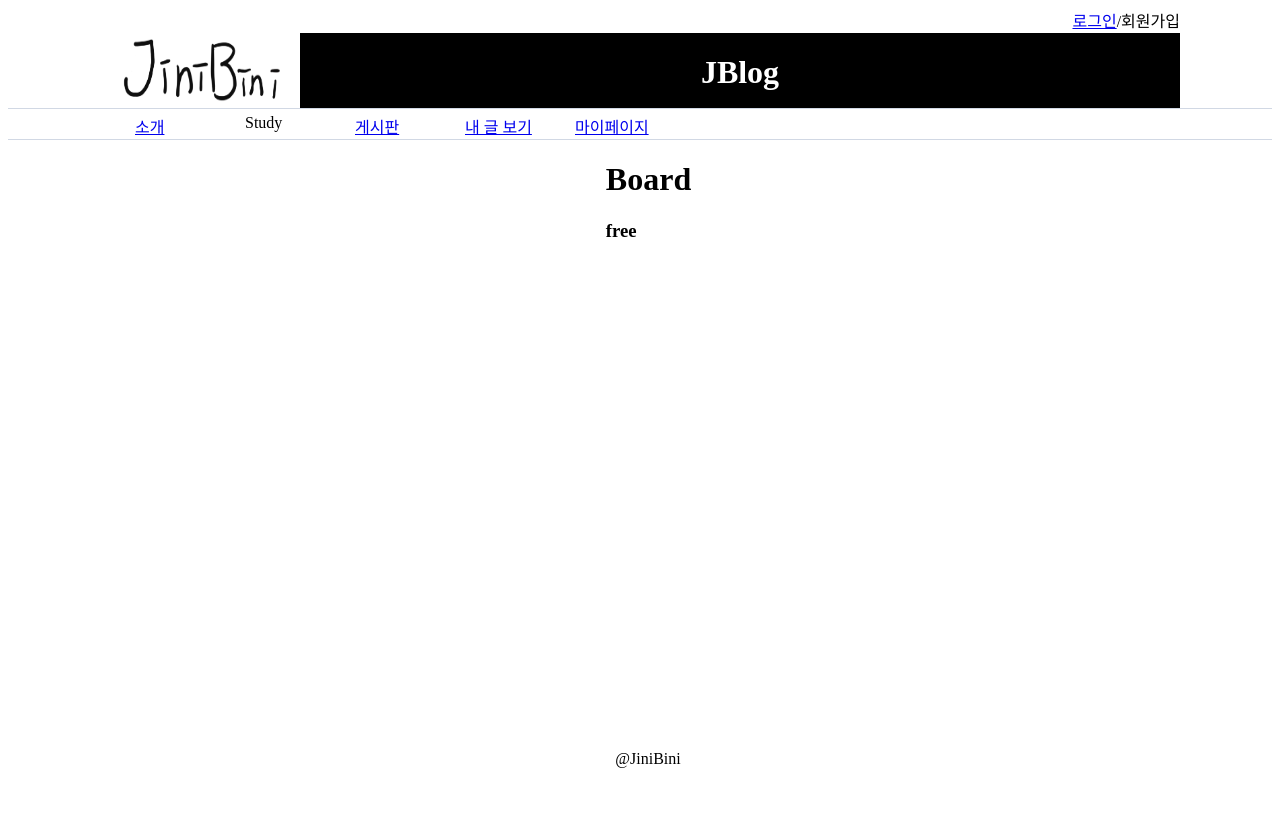
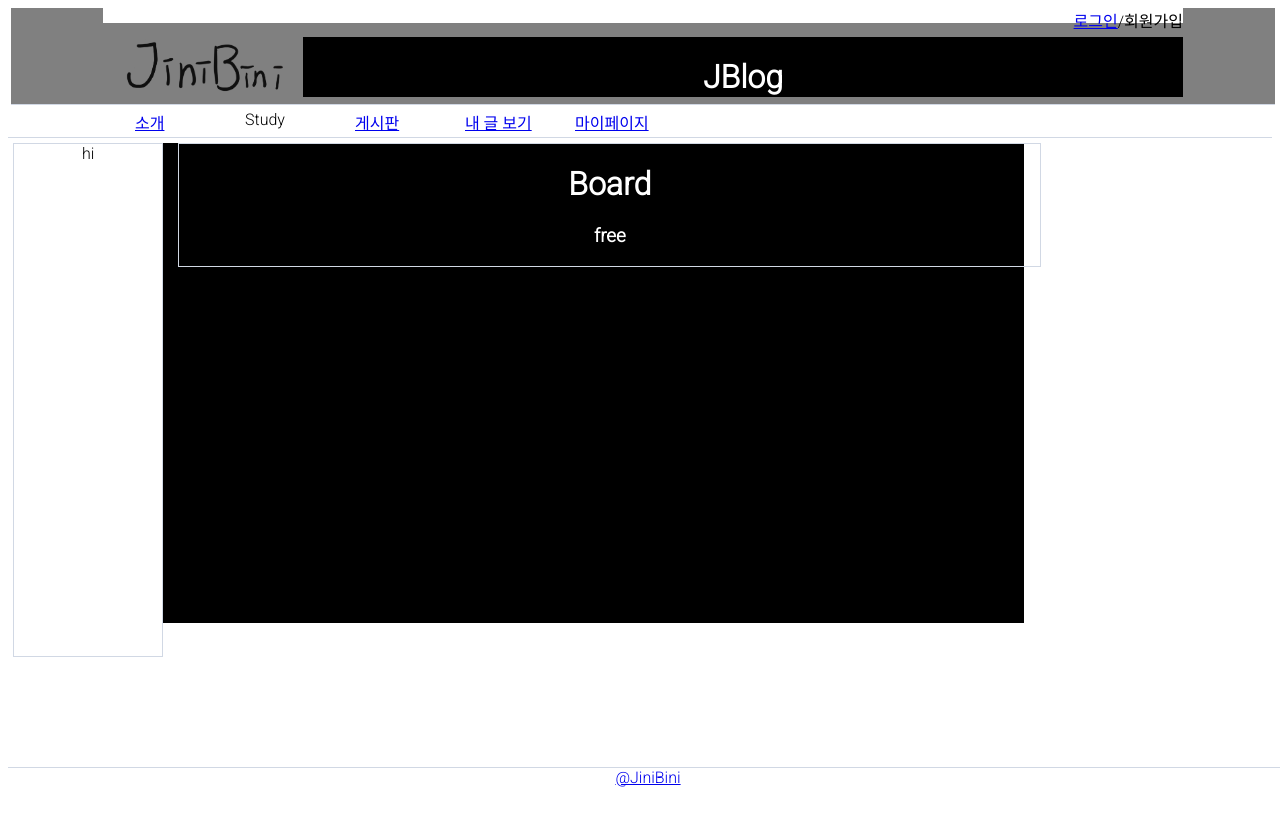
Before and after one commit to JiniBini/JBlog, a React (Create React App) app in the folder react_jblog/: page /board in a window 1280 px wide. Built offline with nearby package versions, Linux system fonts and the light colour scheme.

Commit message:
web structure design -ing

```diff
--- a/react_jblog/src/App.js
+++ b/react_jblog/src/App.js
@@ -4,6 +4,10 @@ import Header from './Layout/Header';
 import Navigation from './Layout/Navigation';
 import Footer from './Layout/Footer';
 import Router from './Routes/Router';
+import Sidebar from './Layout/Sidebar';
+import './fonts.css';
+
+
 
 class App extends Component {
   render() {
@@ -12,6 +16,7 @@ class App extends Component {
         <Header />
         <Navigation />
         <Content>
+          <Sidebar></Sidebar>
           <Router />
         </Content>
         <Footer></Footer>
@@ -21,13 +26,16 @@ class App extends Component {
 }
 
 const Layout = styled.div`
-  margin: 0 auto;
-  display: flex;
   width: 100%;
-  flex-flow: row wrap;
+  height: 100vh;
+  font-family: 'Roboto', sans-serif;
 `
 const Content = styled.div`
-  margin: 0 auto;
+  width: 80%;
+  height: 80%;
+  padding: 5px;
+  display: flex;
+  flew-flow: column wrap;
 `
 
 export default App;
--- a/react_jblog/src/Components/Board.js
+++ b/react_jblog/src/Components/Board.js
@@ -4,7 +4,6 @@ import styled from 'styled-components';
 class Board extends Component {
 
   render() {
-
     return (
       <Layout>
         <Section>
@@ -19,14 +18,16 @@ class Board extends Component {
 
 
 const Layout = styled.div`
-  margin: 0 auto;
-  display: flex;
-  width: 100%;
-  flex-flow: row wrap;
+  width: 880px;
+  height: 75%;
+  background-color: #000000;
+  text-align: center;
+  color: #ffffff;
 `
 const Section = styled.div`
-  width: 80%;
-  margin: 0 auto;
+  width: 100%;
+  border: 1px solid #d1d8e4;
+  margin-left: 15px;
 `
 
 export default Board;
--- a/react_jblog/src/Layout/Footer.js
+++ b/react_jblog/src/Layout/Footer.js
@@ -1,22 +1,35 @@
 import React, { Component } from 'react';
 import styled from 'styled-components';
-import { Link } from 'react-router-dom';
-import logo from './img/simple_logo.png';
+
 
 class Footer extends Component {
     render() {
         return (
-            <Foot>@JiniBini</Foot>
+            <Container>
+                <Foot>
+                    <a href="https://github.com/JiniBini/JBlog" target="blank">@JiniBini</a>
+                </Foot>
+            </Container>
         );
     }
 }
 
+const Container = styled.div`
+    width: 100%;
+    height: 4%;
+    border-top: 1px solid #d1d8e4;
+    display: flex;
+    flex-flow: row wrap;
+    position: absolute;
+    bottom: 0%;
+`
+
 const Foot = styled.div`
-    position:absolute;
-    bottom:0;
-    width:100%;
-    height: 50px;
+    order: 1;
+    width: 100%;
+    height: 100%;
     text-align: center;
 `
 
+
 export default Footer;
--- a/react_jblog/src/Layout/Header.js
+++ b/react_jblog/src/Layout/Header.js
@@ -26,8 +26,11 @@ class Header extends Component {
 export default Header;
 
 const Container = styled.div`
+    background-color: #808080;
     width: 100%;
+    height: 12%;
     border-bottom: 1px solid #d1d8e4;
+    margin : 0px 3px;
 `
 
 const Element = styled.div`
@@ -41,23 +44,23 @@ const Element = styled.div`
 const ShortCut = styled.div`
     order: 1;
     width: 100%;
-    height: 20%;
+    height: 15%;
     text-align: right;
     background-color: #ffffff;
-    margin-bottom: 5px;
+    margin-bottom: 2px;
 
 `
 
 const Logo = styled.div`
     order: 2;
     width: 200px;
-    height: 75%;
+    height: 60%;
 `
 
 const Search = styled.div`
     order: 3;
     width: 880px;
-    height: 75%;
+    height: 60%;
     background-color: #000000;
     text-align: center;
     color: #ffffff;
--- a/react_jblog/src/Layout/Navigation.js
+++ b/react_jblog/src/Layout/Navigation.js
@@ -22,7 +22,7 @@ export default Navigation;
 
 const Nav = styled.div`
     width: 100%;
-    height: 30px;
+    height: 4%;
     text-align: center;
     border-bottom: 1px solid #d1d8e4;
 `
--- /dev/null
+++ b/react_jblog/src/Layout/Sidebar.js
@@ -0,0 +1,19 @@
+import React, { Component } from 'react';
+import styled from 'styled-components';
+
+class Sidebar extends Component {
+    render() {
+        return (
+            <Side>hi</Side>
+        );
+    }
+}
+
+const Side = styled.div`
+    width: 15%;
+    height: 80%;
+    text-align: center;
+    border: 1px solid #d1d8e4;
+`
+
+export default Sidebar;
--- /dev/null
+++ b/react_jblog/src/fonts.css
@@ -0,0 +1 @@
+@import url('https://fonts.googleapis.com/css2?family=Roboto:wght@300&display=swap');
```
